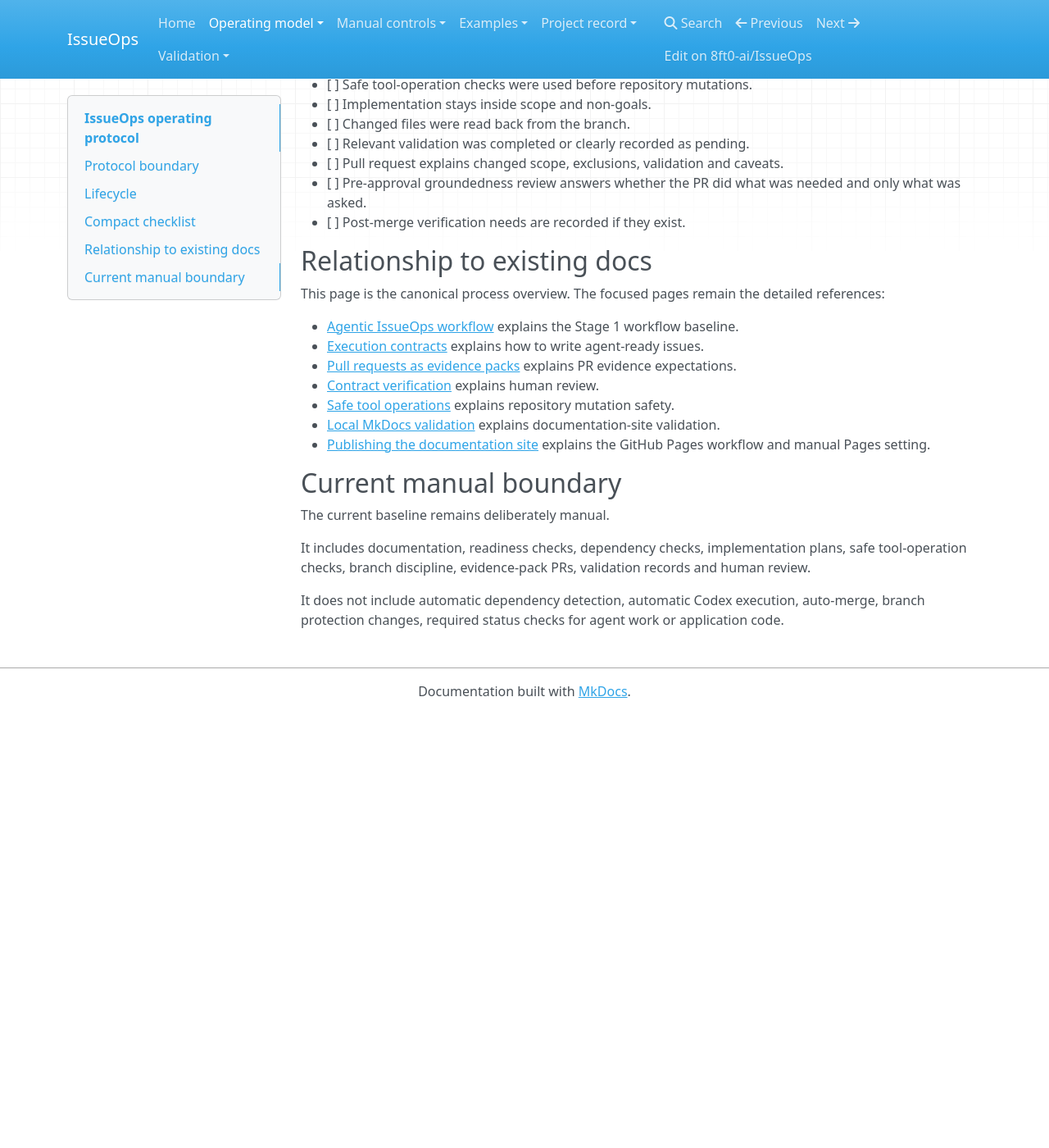
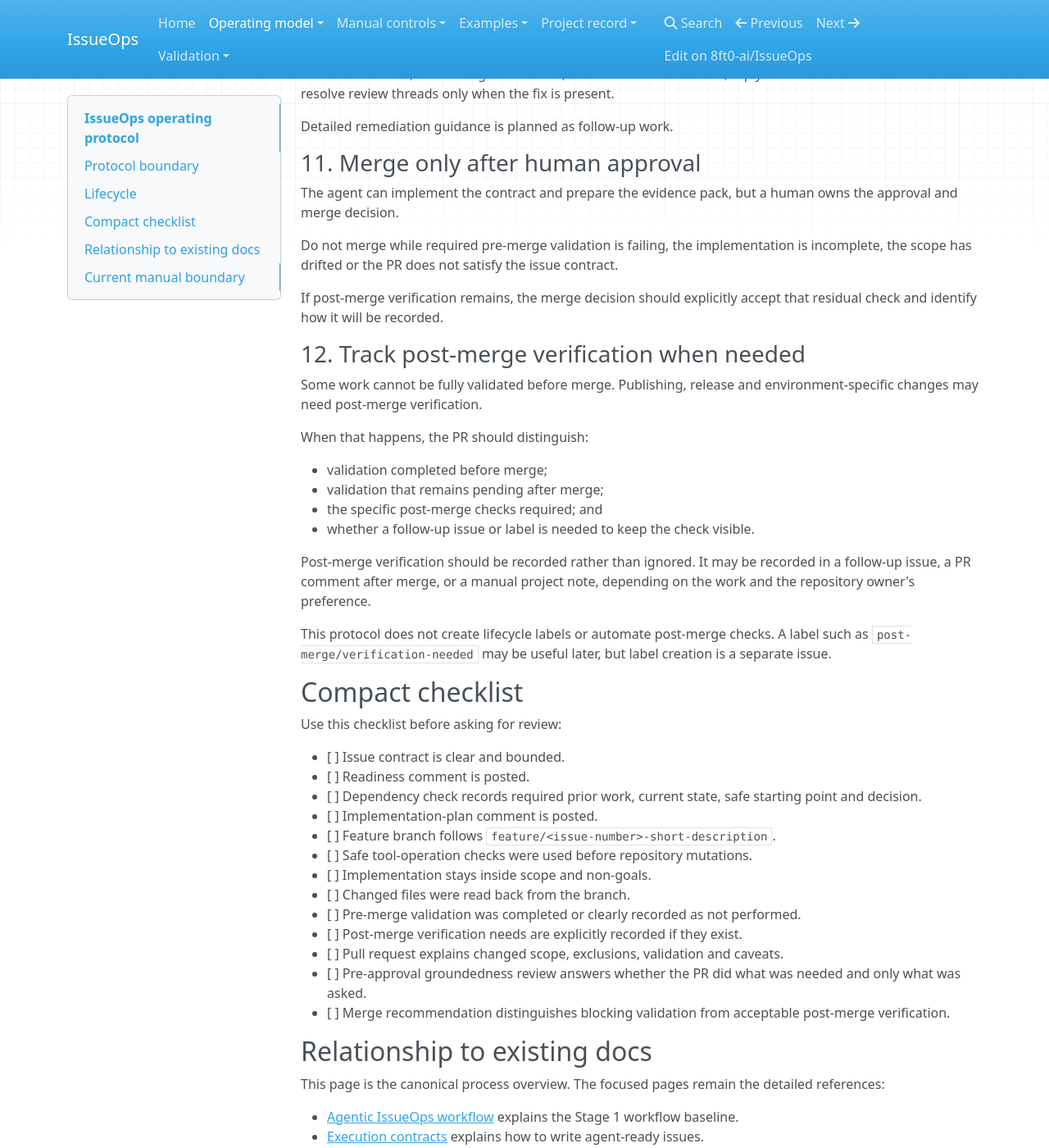
Before and after one commit to 8ft0-ai/IssueOps, an MkDocs documentation site: the page built from docs/issueops-protocol.md, in a window 1280 px wide and 1400 px high, scrolled down 6657 px. Shown: the whole window at 82% size. Built offline with MkDocs 1.6.1, drawn with Linux system fonts in a browser that asks for light colours; nearby versions of some CDN libraries; before the commit the page ends 7528 px from its top, so only the background shows below that; some of the changed text lies outside the part shown.

Commit message:
Define pre-merge and post-merge validation protocol

````diff
--- a/docs/issueops-protocol.md
+++ b/docs/issueops-protocol.md
@@ -217,7 +217,7 @@
 
 Validation should match the change type and the issue contract.
 
-For documentation changes, useful evidence includes:
+For documentation changes, useful pre-merge evidence includes:
 
 - changed files read back from the branch;
 - MkDocs navigation checked;
@@ -225,7 +225,31 @@
 - `mkdocs build --strict` run with the pinned documentation dependency; and
 - confirmation that no unrelated automation or application code was introduced.
 
-If validation cannot be completed, record it honestly as pending or not performed. Do not mark validation complete unless it actually ran.
+Pre-merge validation is evidence available before the merge decision. Post-merge verification is evidence that can only be collected after merge, deployment, release or environment-specific configuration.
+
+If validation cannot be completed before merge, record it honestly as post-merge verification or not performed. Do not mark validation complete unless it actually ran.
+
+Use this validation status format in PR evidence when a change has both pre-merge and post-merge checks:
+
+```md
+## Validation status
+
+Pre-merge validation completed:
+
+- [x] Files read back from branch
+- [x] Local build/test completed
+- [x] Scope checked against issue
+
+Post-merge verification required:
+
+- [ ] Workflow run observed
+- [ ] Deployment URL checked
+- [ ] Repository setting confirmed
+
+Merge decision:
+
+- Safe to merge with post-merge verification pending / do not merge yet.
+```
 
 See [Local MkDocs validation](local-validation.md) for the current documentation-site validation path.
 
@@ -239,10 +263,13 @@
 - what changed;
 - what was deliberately excluded;
 - how the acceptance criteria were satisfied;
-- validation performed;
+- pre-merge validation performed;
 - validation not performed or still pending;
+- post-merge verification required, if any;
 - assumptions, risks and caveats; and
 - a pre-approval groundedness review.
+
+A PR can be mergeable while post-merge verification is still pending, but only when the issue contract allows it, available validation is not failing, the remaining checks are explicitly named and the reviewer accepts the residual risk.
 
 See [Pull requests as evidence packs](pr-evidence-packs.md) for evidence-pack guidance.
 
@@ -255,13 +282,17 @@
 1. Did the pull request do what was needed?
 2. Did the pull request only do what was asked?
 
-The review should check issue alignment, scope control, validation evidence, risks and caveats.
+The review should check issue alignment, scope control, pre-merge validation evidence, post-merge verification needs, risks and caveats.
 
 Use one final recommendation:
 
 - Approve
 - Approve after minor fixes
 - Do not approve yet
+
+Pending validation should block merge when it affects whether the implementation satisfies the issue, when available validation is failing, when the remaining check is required before a safe merge decision, or when the PR would be misleading without the result.
+
+Post-merge verification can be acceptable when the implementation is complete, available validation is not failing, the remaining check cannot run until after merge or deployment, and the PR clearly records the required follow-up.
 
 See [Contract verification](contract-verification.md) for the review model.
 
@@ -284,7 +315,9 @@
 
 The agent can implement the contract and prepare the evidence pack, but a human owns the approval and merge decision.
 
-Do not merge while required validation is failing, the implementation is incomplete, the scope has drifted or the PR does not satisfy the issue contract.
+Do not merge while required pre-merge validation is failing, the implementation is incomplete, the scope has drifted or the PR does not satisfy the issue contract.
+
+If post-merge verification remains, the merge decision should explicitly accept that residual check and identify how it will be recorded.
 
 ### 12. Track post-merge verification when needed
 
@@ -293,10 +326,13 @@
 When that happens, the PR should distinguish:
 
 - validation completed before merge;
-- validation that remains pending after merge; and
-- the specific post-merge checks required.
+- validation that remains pending after merge;
+- the specific post-merge checks required; and
+- whether a follow-up issue or label is needed to keep the check visible.
 
-Post-merge validation should be recorded rather than ignored. Detailed post-merge validation guidance is planned as follow-up work.
+Post-merge verification should be recorded rather than ignored. It may be recorded in a follow-up issue, a PR comment after merge, or a manual project note, depending on the work and the repository owner's preference.
+
+This protocol does not create lifecycle labels or automate post-merge checks. A label such as `post-merge/verification-needed` may be useful later, but label creation is a separate issue.
 
 ## Compact checklist
 
@@ -310,10 +346,11 @@
 - [ ] Safe tool-operation checks were used before repository mutations.
 - [ ] Implementation stays inside scope and non-goals.
 - [ ] Changed files were read back from the branch.
-- [ ] Relevant validation was completed or clearly recorded as pending.
+- [ ] Pre-merge validation was completed or clearly recorded as not performed.
+- [ ] Post-merge verification needs are explicitly recorded if they exist.
 - [ ] Pull request explains changed scope, exclusions, validation and caveats.
 - [ ] Pre-approval groundedness review answers whether the PR did what was needed and only what was asked.
-- [ ] Post-merge verification needs are recorded if they exist.
+- [ ] Merge recommendation distinguishes blocking validation from acceptable post-merge verification.
 
 ## Relationship to existing docs
 
@@ -331,6 +368,6 @@
 
 The current baseline remains deliberately manual.
 
-It includes documentation, readiness checks, dependency checks, implementation plans, safe tool-operation checks, branch discipline, evidence-pack PRs, validation records and human review.
+It includes documentation, readiness checks, dependency checks, implementation plans, safe tool-operation checks, branch discipline, evidence-pack PRs, pre-merge validation records, post-merge verification records and human review.
 
-It does not include automatic dependency detection, automatic Codex execution, auto-merge, branch protection changes, required status checks for agent work or application code.
+It does not include automatic dependency detection, automatic Codex execution, auto-merge, branch protection changes, required status checks for agent work, automatic post-merge verification or application code.
````
